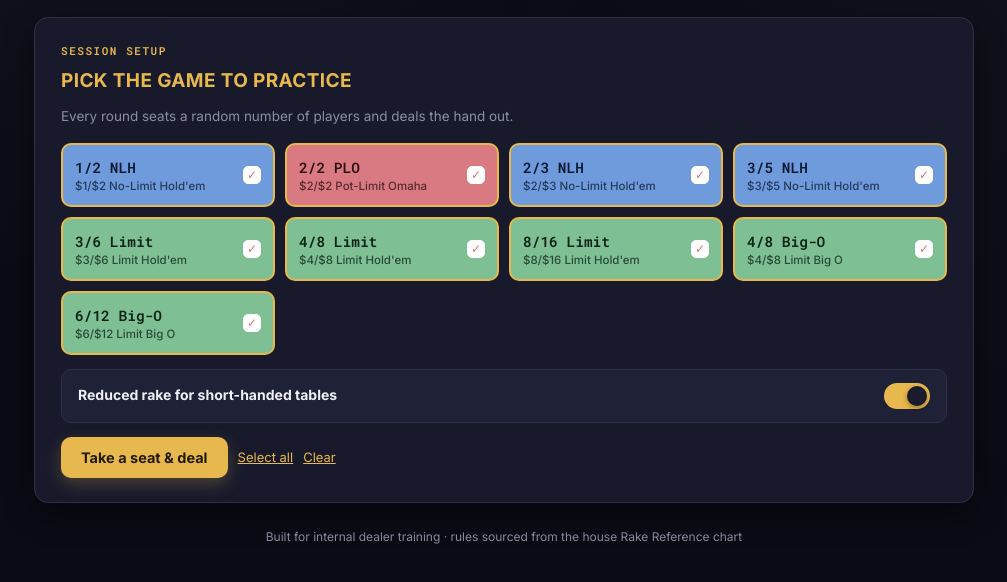
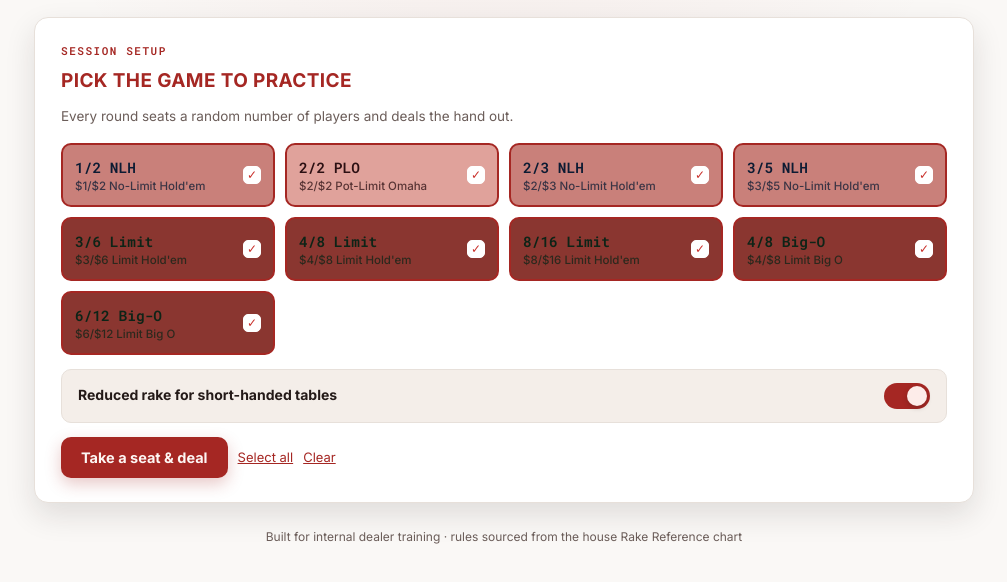
Before and after one commit to yanonagaishi001/tsrdealertraining, a plain HTML site: page rake_trainer.html in a window 1280 px wide. Shown: the part 160-742 px from the top of the page, without its empty margins (136-1143 px from the left). Drawn offline with Linux system fonts and the light colour scheme.

Commit message:
Update color variables and styles in rake_trainer.html

```diff
--- a/rake_trainer.html
+++ b/rake_trainer.html
@@ -8,30 +8,29 @@
 <link href="https://fonts.googleapis.com/css2?family=Fraunces:opsz,wght@9..144,500;9..144,600;9..144,700&family=Inter:wght@400;500;600;700&family=Roboto+Mono:wght@500;600&display=swap" rel="stylesheet">
 <style>
   :root{
-    --bg-page:#0b0b16;
-    --bg-panel:#181a2c;
-    --bg-panel-alt:#1f2136;
-    --panel-border:#2e3149;
-    --ink:#eef0f5;
-    --muted:#8b8ea3;
-    --gold:#e7b84d;
-    --gold-bright:#f2cc72;
-    --coral:#d97a82;
-    --blue:#6f9bdc;
-    --green:#7fbf94;
+    --bg-page:#faf8f6;
+    --bg-panel:#ffffff;
+    --bg-panel-alt:#f4eee9;
+    --panel-border:#e7e0da;
+    --ink:#241a18;
+    --muted:#6b5d59;
+    --gold:#a52723;
+    --gold-bright:#c9302b;
+    --coral:#e0a29b;
+    --blue:#c9807a;
+    --green:#8a3630;
     --cream:#f2ead9;
-    --good:#7fbf94;
-    --bad:#e2707a;
+    --good:#3f8f5c;
+    --bad:#c9302b;
     --radius:14px;
-    --shadow:0 12px 30px rgba(0,0,0,.45);
+    --shadow:0 12px 30px rgba(36,26,24,.12);
   }
   *{box-sizing:border-box;}
   html,body{margin:0;padding:0;}
   body{
     min-height:100vh;
     background:
-      radial-gradient(circle at 20% -10%, rgba(255,255,255,.04), transparent 40%),
-      radial-gradient(circle at 100% 0%, rgba(255,255,255,.03), transparent 45%),
+      radial-gradient(circle at 50% -10%, rgba(165,39,35,.07), transparent 45%),
       var(--bg-page);
     color:var(--ink);
     font-family:'Inter',system-ui,sans-serif;
@@ -60,7 +59,7 @@
     padding:9px 14px;border-radius:999px;font-size:13px;cursor:pointer;
     font-family:'Inter',sans-serif;transition:background .15s, border-color .15s;
   }
-  .ref-btn:hover, .ghost-btn:hover{background:rgba(255,255,255,.05);border-color:var(--gold);}
+  .ref-btn:hover, .ghost-btn:hover{background:rgba(165,39,35,.06);border-color:var(--gold);}
 
   .card{
     background:var(--bg-panel);color:var(--ink);border-radius:var(--radius);
@@ -98,16 +97,16 @@
   .toggle-sub{font-size:12px;color:var(--muted);margin-top:3px;max-width:420px;line-height:1.4;}
   .switch{
     flex-shrink:0;width:46px;height:26px;border-radius:999px;border:none;
-    background:#3a3d57;position:relative;cursor:pointer;padding:0;transition:background .18s;
+    background:#d8cec8;position:relative;cursor:pointer;padding:0;transition:background .18s;
   }
   .switch.on{background:var(--gold);}
-  .switch .knob{position:absolute;top:3px;left:3px;width:20px;height:20px;border-radius:50%;background:#e8e9f0;box-shadow:0 2px 5px rgba(0,0,0,.35);transition:left .18s;}
-  .switch.on .knob{left:23px;background:#1a1b2c;}
+  .switch .knob{position:absolute;top:3px;left:3px;width:20px;height:20px;border-radius:50%;background:#ffffff;box-shadow:0 2px 5px rgba(36,26,24,.25);transition:left .18s;}
+  .switch.on .knob{left:23px;background:#fdece9;}
 
   .primary-btn{
-    background:var(--gold);color:#241a04;border:none;border-radius:10px;
+    background:var(--gold);color:#fdf6f3;border:none;border-radius:10px;
     padding:12px 20px;font-size:14.5px;font-weight:700;cursor:pointer;font-family:'Inter',sans-serif;
-    transition:background .15s, transform .1s;box-shadow:0 6px 16px rgba(231,184,77,.25);
+    transition:background .15s, transform .1s;box-shadow:0 6px 16px rgba(165,39,35,.25);
   }
   .primary-btn:hover{background:var(--gold-bright);}
   .primary-btn:active{transform:translateY(1px);}
@@ -118,7 +117,7 @@
   /* ===== table scene ===== */
   .badge-row{display:flex;gap:8px;flex-wrap:wrap;margin-bottom:12px;}
   .badge{font-family:'Roboto Mono',monospace;font-size:11px;letter-spacing:.03em;padding:5px 10px;border-radius:999px;background:var(--bg-panel-alt);border:1px solid var(--panel-border);color:var(--muted);font-weight:600;}
-  .badge.street{background:var(--gold);color:#241a04;border-color:var(--gold);}
+  .badge.street{background:var(--gold);color:#fdf6f3;border-color:var(--gold);}
   .badge.floor{background:var(--bad);color:#2c1013;border-color:var(--bad);}
 
   .table-stage{
@@ -134,11 +133,11 @@
     color:var(--ink);margin:0 auto 3px;font-size:13px;position:relative;
   }
   .seat.folded{opacity:.35;}
-  .seat.folded .avatar{border-color:#4a4d66 !important;}
+  .seat.folded .avatar{border-color:#c9bdb6 !important;}
   .seat .tag{font-size:8px;background:none;color:var(--gold);border-radius:4px;padding:1px 4px;font-weight:700;display:inline-block;margin-top:1px;font-family:'Roboto Mono',monospace;letter-spacing:.04em;}
   .seat .folded-tag{font-size:8px;color:var(--muted);display:inline-block;margin-top:1px;font-family:'Roboto Mono',monospace;letter-spacing:.03em;}
   .seat .cards{display:flex;gap:2px;justify-content:center;margin-top:3px;min-height:19px;}
-  .card-back{width:13px;height:18px;border-radius:2px;background:repeating-linear-gradient(45deg,var(--gold),var(--gold) 3px,#8a6c14 3px,#8a6c14 6px);border:1px solid rgba(0,0,0,.35);opacity:0;animation:dealIn .35s forwards;}
+  .card-back{width:13px;height:18px;border-radius:2px;background:repeating-linear-gradient(45deg,var(--gold),var(--gold) 3px,var(--gold-bright) 3px,var(--gold-bright) 6px);border:1px solid rgba(36,26,24,.3);opacity:0;animation:dealIn .35s forwards;}
   @keyframes dealIn{from{opacity:0;transform:translateY(-6px) scale(.7);}to{opacity:1;transform:translateY(0) scale(1);}}
   .seat .bet-tag{font-family:'Roboto Mono',monospace;font-size:9px;color:var(--gold-bright);margin-top:2px;min-height:11px;display:block;}
 
@@ -164,7 +163,7 @@
   .feedback{margin-top:12px;padding:12px 15px;border-radius:10px;font-size:13.5px;line-height:1.55;}
   .feedback.good{background:rgba(127,191,148,.12);border:1px solid var(--good);color:var(--good);}
   .feedback.bad{background:rgba(226,112,122,.12);border:1px solid var(--bad);color:var(--bad);}
-  .feedback .rule{font-family:'Roboto Mono',monospace;font-size:12px;background:rgba(0,0,0,.25);padding:7px 9px;border-radius:6px;margin-top:7px;color:var(--ink);}
+  .feedback .rule{font-family:'Roboto Mono',monospace;font-size:12px;background:rgba(36,26,24,.06);padding:7px 9px;border-radius:6px;margin-top:7px;color:var(--ink);}
   .hint-text{font-size:13px;color:var(--muted);margin:0 0 4px;}
 
   .summary-box{background:var(--bg-panel);border:1px solid var(--panel-border);border-radius:10px;padding:16px;}
@@ -175,7 +174,7 @@
   .modal h2{margin-bottom:12px;}
   .modal table{width:100%;border-collapse:collapse;font-size:12px;margin:8px 0 16px;}
   .table-scroll{overflow-x:auto;-webkit-overflow-scrolling:touch;}
-  .modal th{background:var(--gold);color:#241a04;text-align:left;padding:6px 7px;font-size:10.5px;text-transform:uppercase;letter-spacing:.04em;}
+  .modal th{background:var(--gold);color:#fdf6f3;text-align:left;padding:6px 7px;font-size:10.5px;text-transform:uppercase;letter-spacing:.04em;}
   .modal td{padding:6px 7px;border-bottom:1px solid var(--panel-border);vertical-align:top;color:var(--ink);}
   .modal tr:nth-child(even) td{background:var(--bg-panel-alt);}
   .modal ul{font-size:12.5px;line-height:1.65;padding-left:19px;color:var(--ink);}
```
